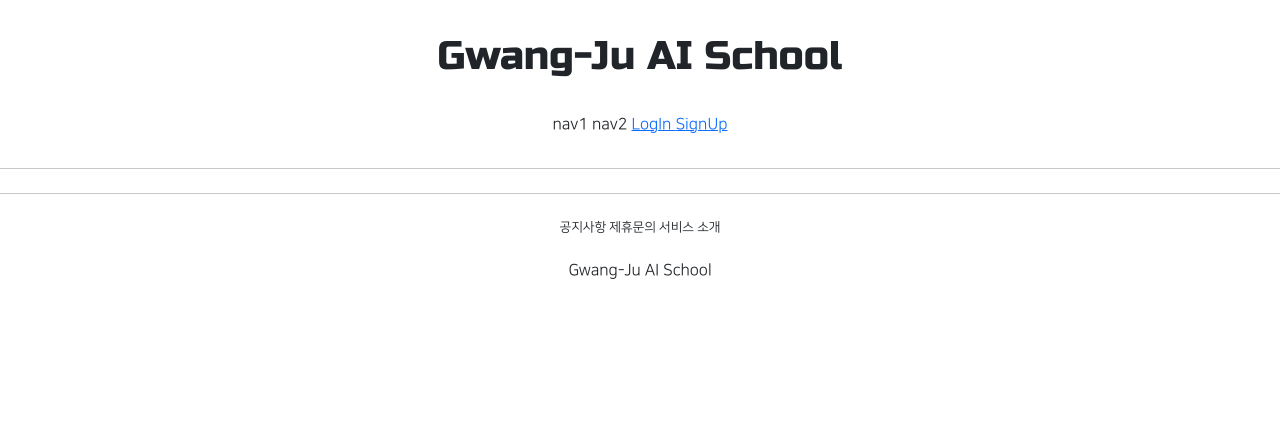
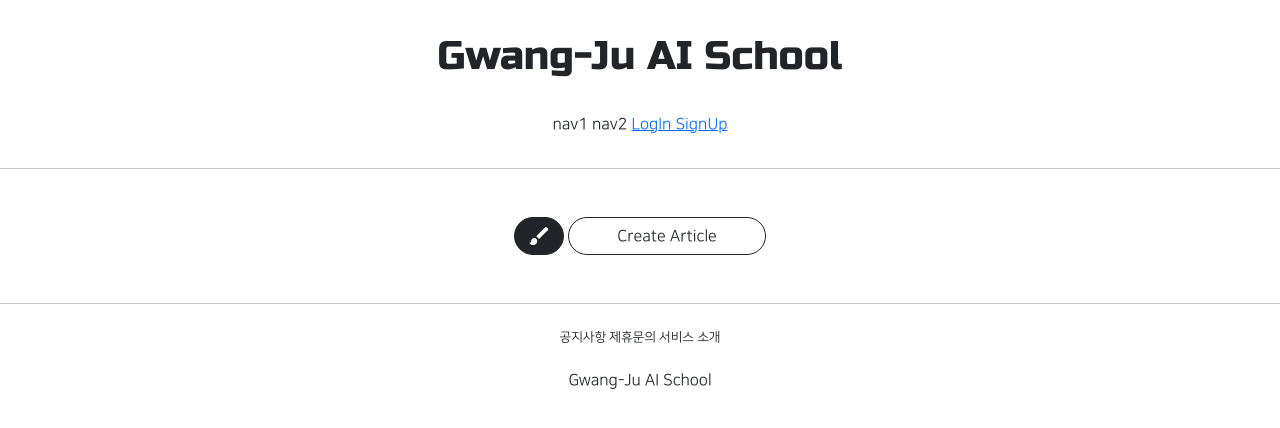
Before and after one commit to Kim-Gwang-Min/django_project, a Django app: page /articles/list/ in a window 1280 px wide. Shown: the top 428 px of the page. Run offline with Django 3.2, Linux system fonts and the light colour scheme; data that the repository does not hold is empty.

Commit message:
8/5 make creat article button

```diff
--- a/articleapp/templates/articleapp/list.html
+++ b/articleapp/templates/articleapp/list.html
@@ -37,4 +37,15 @@
 
     <script src="{% static 'js/magicgrid.js' %}"></script>
 
+    <div class="text-center my-5">
+        <a href="{% url 'articleapp:create' %}"
+           class="btn btn-dark rounded-pill material-icons">
+            brush
+        </a>
+        <a href="{% url 'articleapp:create' %}"
+           class="btn btn-outline-dark rounded-pill px-5">
+            Create Article
+        </a>
+    </div>
+
 {% endblock %}
```
